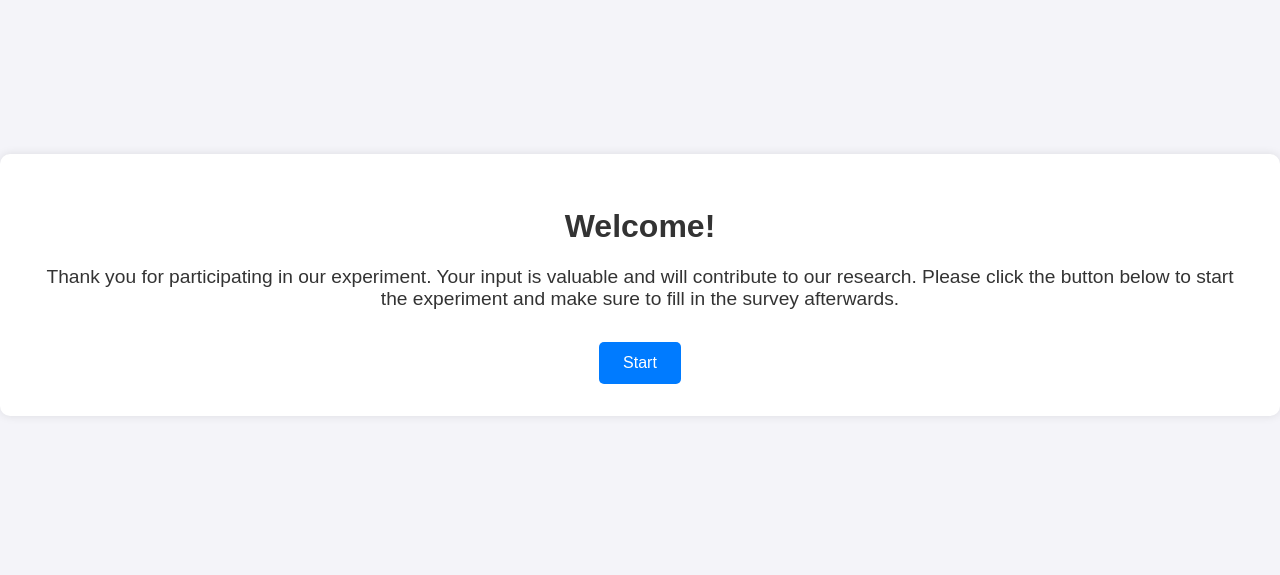
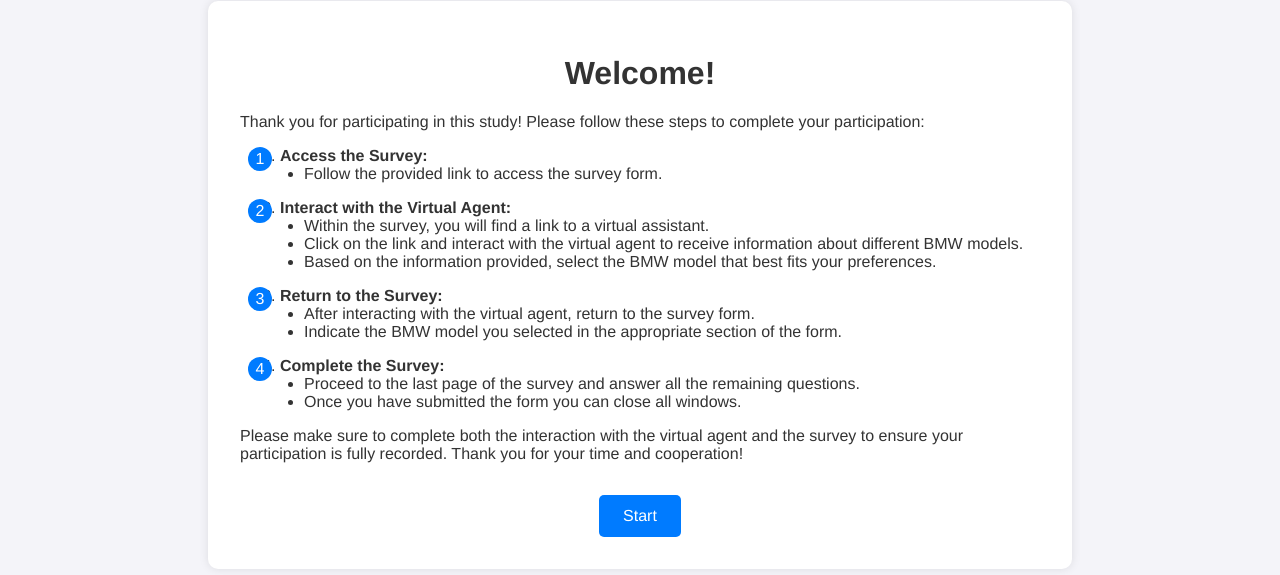
Before and after one commit to FacundoBeyrle/MA_experiment, a plain HTML site: page index.html in a window 1280 px wide. Shown: the part 115-690 px from the top of the page. Drawn offline with Linux system fonts and the light colour scheme.

Commit message:
instructions

```diff
--- a/index.html
+++ b/index.html
@@ -19,10 +19,37 @@
 <body>
     <div class="container">
         <h1>Welcome!</h1>
-        <p> Thank you for participating in our experiment.
-            Your input is valuable and will contribute to our research.
-            Please click the button below to start the experiment and make sure to fill in the survey afterwards.</p>
-        <a href="javascript:void(0);" onclick="randomRedirect()">Start</a>
+        <p>Thank you for participating in this study! Please follow these steps to complete your participation:</p>
+        <ol class="custom-counter">
+            <li><strong>Access the Survey:</strong>
+                <ul>
+                    <li>Follow the provided link to access the survey form.</li>
+                </ul>
+            </li>
+            <li><strong>Interact with the Virtual Agent:</strong>
+                <ul>
+                    <li>Within the survey, you will find a link to a virtual assistant.</li>
+                    <li>Click on the link and interact with the virtual agent to receive information about different BMW models.</li>
+                    <li>Based on the information provided, select the BMW model that best fits your preferences.</li>
+                </ul>
+            </li>
+            <li><strong>Return to the Survey:</strong>
+                <ul>
+                    <li>After interacting with the virtual agent, return to the survey form.</li>
+                    <li>Indicate the BMW model you selected in the appropriate section of the form.</li>
+                </ul>
+            </li>
+            <li><strong>Complete the Survey:</strong>
+                <ul>
+                    <li>Proceed to the last page of the survey and answer all the remaining questions.</li>
+                    <li>Once you have submitted the form you can close all windows.</li>
+                </ul>
+            </li>
+        </ol>
+        <p>Please make sure to complete both the interaction with the virtual agent and the survey to ensure your participation is fully recorded. Thank you for your time and cooperation!</p>
+        <div class="button-container">
+            <a href="javascript:void(0);" onclick="randomRedirect()">Start</a>
+        </div>
     </div>
 </body>
 </html>
--- a/style.css
+++ b/style.css
@@ -1,5 +1,5 @@
 body {
-    font-family: Arial, sans-serif;
+    font-family: Helvetica, sans-serif;
     background-color: #f4f4f9;
     color: #333;
     display: flex;
@@ -7,23 +7,59 @@
     align-items: center;
     height: 100vh;
     margin: 0;
+    padding: 0;
 }
 
 .container {
-    text-align: center;
     background: #fff;
     padding: 2rem;
     box-shadow: 0 0 10px rgba(0, 0, 0, 0.1);
     border-radius: 10px;
+    max-width: 800px;
+    width: 100%;
+    margin: 0 2rem;
+    text-align: left;
+    justify-content: center;
 }
 
 h1 {
     color: #333;
+    text-align: center;
 }
 
 p {
-    font-size: 1.2rem;
     margin: 1rem 0;
+}
+
+.custom-counter {
+    counter-reset: custom-counter;
+}
+
+.custom-counter > li {
+    counter-increment: custom-counter;
+    position: relative;
+    margin-bottom: 1rem;
+}
+
+.custom-counter > li::before {
+    content: counter(custom-counter);
+    position: absolute;
+    top: 0;
+    left: -2rem;
+    background-color: #007bff;
+    color: #fff;
+    border-radius: 50%;
+    width: 1.5rem;
+    height: 1.5rem;
+    display: flex;
+    align-items: center;
+    justify-content: center;
+    font-size: 1rem;
+}
+
+ul {
+    padding-left: 1.5rem;
+    list-style-type: disc;
 }
 
 a {
@@ -37,8 +73,16 @@
     border-radius: 5px;
     text-decoration: none;
     transition: background-color 0.3s ease;
+    text-align: center;
+    align-self: center;
 }
 
 a:hover {
     background-color: #0056b3;
 }
+
+.button-container {
+    display: flex;
+    justify-content: center;
+    margin-top: 1rem;
+}
```
Also changed, not shown: BMW.ico (added).
